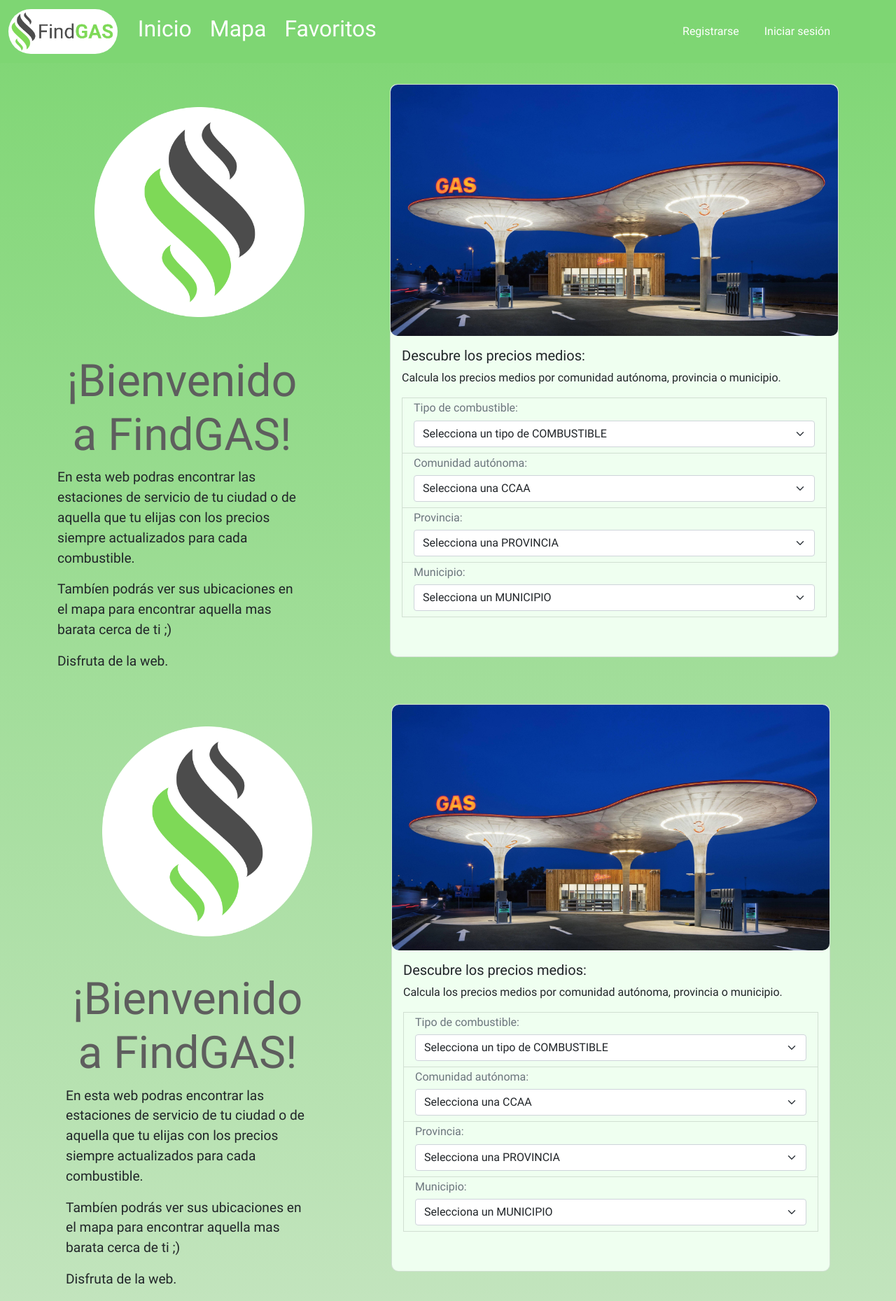
After one commit to Velascouu/FindGAS_Solution, a PHP site: page /index.html in a window 1280 px wide. The commit adds this page. Shown: the whole page at 70% size. Run offline with PHP 8.4, Linux system fonts and the light colour scheme.

Commit message:
Cambios del crud

```diff
--- a/guardar_favorito.php
+++ b/guardar_favorito.php
@@ -37,9 +37,6 @@ $user = $cargaUtil->user;
 
 
 include_once "funciones.php";
-$respuesta = guardarProducto($ideess, $IDMunicipio, $IDProvincia, $IDCCAA, $CP, $Direccion,
-    $Horario, $Latitud, $Longitud, $Localidad, $Margen, $Municipio, $Precio_Biodiesel, $Precio_Bioetanol,
-    $Precio_GNC, $Precio_GNL, $Precio_GasesPetroleo, $Precio_GasoleoA, $Precio_GasoleoB, $Precio_GasoleoPremium,
-    $Precio_Gasolina95E10, $Precio_Gasolina95E5, $Precio_Gasolina95E5Premium, $Precio_Gasolina98E10, $Precio_Gasolina98E5, $Precio_Hidrogeno, $user);
+$respuesta = guardarProducto($ideess, $IDMunicipio, $IDProvincia, $IDCCAA, $CP, $Direccion, $Horario, $Latitud, $Longitud, $Localidad, $Margen, $Municipio, $Precio_Biodiesel, $Precio_Bioetanol, $Precio_GNC, $Precio_GNL, $Precio_GasesPetroleo, $Precio_GasoleoA, $Precio_GasoleoB, $Precio_GasoleoPremium, $Precio_Gasolina95E10, $Precio_Gasolina95E5, $Precio_Gasolina95E5Premium, $Precio_Gasolina98E10, $Precio_Gasolina98E5, $Precio_Hidrogeno, $user);
 // Devolver al cliente la respuesta de la función
 echo json_encode($respuesta);
--- /dev/null
+++ b/index.html
@@ -0,0 +1,189 @@
+<!DOCTYPE html>
+<html lang="en">
+<head>
+    <meta charset="UTF-8">
+    <meta http-equiv="X-UA-Compatible" content="IE=edge">
+    <meta name="viewport" content="width=device-width, initial-scale=1.0">
+    <title>FindGAS</title>
+    <link rel="icon" href="./assets/img/FindGAS_icono_modified.png">
+    <!-- <link rel="stylesheet" href="https://unpkg.com/bulma@0.9.1/css/bulma.min.css"> -->
+    <link href="https://cdn.jsdelivr.net/npm/bootstrap@5.1.3/dist/css/bootstrap.min.css" rel="stylesheet" integrity="sha384-1BmE4kWBq78iYhFldvKuhfTAU6auU8tT94WrHftjDbrCEXSU1oBoqyl2QvZ6jIW3" crossorigin="anonymous">
+    <link rel="stylesheet" href="./css/global.css">
+</head>
+<body>
+    <header></header>
+    <main>
+<!-- ///////////////////////////////////////////////////// Barra de navegación /////////////////////////////////////////////////////////////// -->
+        <nav class="navbar sticky-top navbar-expand-lg navbar-dark" id="navegadorHeader">
+            <div class="container-fluid" id="navegador">
+                <!-- <a class="nav-link" href="#"><img src="./assets/logo.png" id="logoHeader"></a> -->
+                <a class="navbar-brand"><img src="./assets/img/FindGAS_icono_horizontal.png" style="height: 8vh; border-radius: 4vh;"></a>
+                <button class="navbar-toggler" type="button" data-bs-toggle="collapse" data-bs-target="#navbarNav" aria-controls="navbarNav" aria-expanded="false" aria-label="Toggle navigation">
+                    <span class="navbar-toggler-icon"></span>
+                </button>
+                <div class="collapse navbar-collapse" id="navbarNav">
+                    <ul class="navbar-nav">
+                        <li class="nav-item">
+                            <a class="nav-link active" aria-current="page" href="./index.php"><h2>Inicio</h2></a>
+                        </li>
+                        <li class="nav-item">
+                            <a class="nav-link active" href="./map.php"><h2>Mapa</h2></a>
+                        </li>
+                        <!-- <li class="nav-item">
+                            <a class="nav-link active" href="./buscador.html"><h2>Buscador</h2></a>
+                        </li> -->
+                        <li class="nav-item">
+                            <a class="nav-link active" href="./favoritos.php"><h2><b2>Favoritos</b2></h2></a>
+                        </li>
+                    </ul>
+                </div>
+                <div id="navegadorInicio"  style="margin-right: 5vw;">
+                    <ul class="nav nav-pills justify-content-end">
+                        <li class="nav-item" style="margin: 5px;">
+                            <a class="btn btn-primary" href="./registro.php" role="button">Registrarse</a>
+                        </li>
+                        <li class="nav-item" style="margin: 5px;">
+                            <!-- Button trigger modal -->
+                            <button type="button" class="btn btn-primary" data-bs-toggle="modal" data-bs-target="#modalLogin">Iniciar sesión</button>
+                        </li>
+                        </ul>
+                </div>
+            </div>
+        </nav>
+
+<!-- ////////////////////////////////////////////////////////////// Fin /////////////////////////////////////////////////////////////////////// -->
+
+
+<!-- ///////////////////////////////////////////////////// Contenedor principal /////////////////////////////////////////////////////////////// -->
+<div class="container">
+    <div class="row">
+        <div class="col-12 col-lg-4" id="welcomeArea">
+            <div>
+                <img src="./assets/img/FindGAS_icono_modified.png" class="card-img-top" alt="..." style="max-height: 300px; max-width: 300px; margin: 15% 15%;">
+                <h1 style="color: rgb(94, 94, 94); font-size: 4em; text-align: center; font-weight: bold; font-family: Roboto;">¡Bienvenido a FindGAS!</h1>
+                <p style="font-size: 1.2em; font-weight: 200; font-family: Roboto;">En esta web podras encontrar las estaciones de servicio de tu ciudad o de aquella que tu elijas con los precios siempre actualizados para cada combustible.</p>
+                <p style="font-size: 1.2em; font-weight: 200; font-family: Roboto;">Tambíen podrás ver sus ubicaciones en el mapa para encontrar aquella mas barata cerca de ti ;)</p>
+                <p style="font-size: 1.2em; font-weight: 200; font-family: Roboto;">Disfruta de la web.</p>
+            </div>
+        </div>
+        <div class="col-12 col-lg-1">
+
+        </div>
+        <div class="col-12 col-lg-7" id="preciosArea">
+            <div class="card" style="width: 100%; height: auto; background-color: rgb(239, 255, 240); border-radius: 10px; margin-top: 20px; margin-bottom: 20px;">
+                <img src="./assets/img/estacion.jpg" class="card-img-top" alt="..." style="border-radius: 10px;">
+                <div class="card-body">
+                    <h5 class="card-title"><b>Descubre los precios medios:</b></h5>
+                    <p class="card-text">Calcula los precios medios por comunidad autónoma, provincia o municipio.</p>
+
+                    <li class="list-group-item" style="width: 100%; height: auto; background-color: rgb(239, 255, 240);">
+                            <h6 class="card-subtitle mb-2 text-muted">Tipo de combustible:</h6>
+                            <select class="form-select" id="selectCombustible" name="selectCombustible" aria-label="Default select example" onchange="buscarEESSporMun(document.getElementById('selectMunicipio').value)">
+                                <option selected disabled>Selecciona un tipo de COMBUSTIBLE</option>
+                                <option value="gasolina95">Gasolina 95</option>
+                                <option value="gasolina95premium">Gasolina 95 Premium</option>
+                                <option value="gasolina98">Gasolina 98</option>
+                                <option value="diesel">Diesel</option>
+                                <option value="diesel+">Diesel +</option>
+                                <option value="biodiesel">Biodiesel</option>
+                                <option value="bioetanol">Bioetanol</option>
+                                <option value="GNC">Gas Natural Comprimido</option>
+                                <option value="GNL">Gas Natural Licuado</option>
+                                <option value="hidrogeno">Hidrógeno</option>
+                            </select>
+                        </li>
+                        <li class="list-group-item" style="width: 100%; height: auto; background-color: rgb(239, 255, 240);">
+                            <h6 class="card-subtitle mb-2 text-muted">Comunidad autónoma:</h6>
+                            <select class="form-select" id="selectCCAA" name="selectCCAA" aria-label="Default select example" onchange="buscarProvincias(document.getElementById('selectCCAA').value); buscarEESSxCCAAyPrecio(document.getElementById('selectCCAA').value, document.getElementById('selectCombustible').value);">
+                                <option selected disabled>Selecciona una CCAA</option>
+                            </select>
+                        </li>
+                        <li class="list-group-item" style="width: 100%; height: auto; background-color: rgb(239, 255, 240);">
+                            <h6 class="card-subtitle mb-2 text-muted">Provincia:</h6>
+                            <select class="form-select" id="selectProvincia" name="selectProvincia" aria-label="Default select example" onchange="buscarMunicipios(document.getElementById('selectProvincia').value); buscarEESSxProvinciayPrecio(document.getElementById('selectCCAA').value, document.getElementById('selectCombustible').value);">
+                                <option selected disabled>Selecciona una PROVINCIA</option>
+                            </select>
+                        </li>
+                        <li class="list-group-item" style="width: 100%; height: auto; background-color: rgb(239, 255, 240);">
+                            <h6 class="card-subtitle mb-2 text-muted">Municipio:</h6>
+                            <select class="form-select" id="selectMunicipio" name="selectMunicipio" aria-label="Default select example" onchange="buscarEESSxMunicipioyPrecio(document.getElementById('selectCCAA').value, document.getElementById('selectCombustible').value);">
+                                <option selected disabled>Selecciona un MUNICIPIO</option>
+                            </select>
+                        </li>
+                      </ul>
+                      <div id="inputPrecioMedio" style="width: 500px; text-align: center; padding: 20px;"></div>
+
+                    <!-- <a href="#" class="btn btn-primary" onclick="preciosMedios()">Calcular</a> -->
+                </div>
+
+        </div>
+      </div>
+</div>
+
+
+
+<!-- ///////////////////////////////////////////////////// Contenedor principal /////////////////////////////////////////////////////////////// -->
+<div class="container">
+    <div class="row">
+        <div class="col-12 col-lg-4" id="welcomeArea">
+            <div>
+                <img src="./assets/img/FindGAS_icono_modified.png" class="card-img-top" alt="..." style="max-height: 300px; max-width: 300px; margin: 15% 15%;">
+                <h1 style="color: rgb(94, 94, 94); font-size: 4em; text-align: center; font-weight: bold; font-family: Roboto;">¡Bienvenido a FindGAS!</h1>
+                <p style="font-size: 1.2em; font-weight: 200; font-family: Roboto;">En esta web podras encontrar las estaciones de servicio de tu ciudad o de aquella que tu elijas con los precios siempre actualizados para cada combustible.</p>
+                <p style="font-size: 1.2em; font-weight: 200; font-family: Roboto;">Tambíen podrás ver sus ubicaciones en el mapa para encontrar aquella mas barata cerca de ti ;)</p>
+                <p style="font-size: 1.2em; font-weight: 200; font-family: Roboto;">Disfruta de la web.</p>
+            </div>
+        </div>
+        <div class="col-12 col-lg-1">
+
+        </div>
+        <div class="col-12 col-lg-7" id="preciosArea">
+            <div class="card" style="width: 100%; height: auto; background-color: rgb(239, 255, 240); border-radius: 10px; margin-top: 20px; margin-bottom: 20px;">
+                <img src="./assets/img/estacion.jpg" class="card-img-top" alt="..." style="border-radius: 10px;">
+                <div class="card-body">
+                    <h5 class="card-title"><b>Descubre los precios medios:</b></h5>
+                    <p class="card-text">Calcula los precios medios por comunidad autónoma, provincia o municipio.</p>
+
+                    <li class="list-group-item" style="width: 100%; height: auto; background-color: rgb(239, 255, 240);">
+                            <h6 class="card-subtitle mb-2 text-muted">Tipo de combustible:</h6>
+                            <select class="form-select" id="selectCombustible" name="selectCombustible" aria-label="Default select example" onchange="buscarEESSporMun(document.getElementById('selectMunicipio').value)">
+                                <option selected disabled>Selecciona un tipo de COMBUSTIBLE</option>
+                                <option value="gasolina95">Gasolina 95</option>
+                                <option value="gasolina95premium">Gasolina 95 Premium</option>
+                                <option value="gasolina98">Gasolina 98</option>
+                                <option value="diesel">Diesel</option>
+                                <option value="diesel+">Diesel +</option>
+                                <option value="biodiesel">Biodiesel</option>
+                                <option value="bioetanol">Bioetanol</option>
+                                <option value="GNC">Gas Natural Comprimido</option>
+                                <option value="GNL">Gas Natural Licuado</option>
+                                <option value="hidrogeno">Hidrógeno</option>
+                            </select>
+                        </li>
+                        <li class="list-group-item" style="width: 100%; height: auto; background-color: rgb(239, 255, 240);">
+                            <h6 class="card-subtitle mb-2 text-muted">Comunidad autónoma:</h6>
+                            <select class="form-select" id="selectCCAA" name="selectCCAA" aria-label="Default select example" onchange="buscarProvincias(document.getElementById('selectCCAA').value); buscarEESSxCCAAyPrecio(document.getElementById('selectCCAA').value, document.getElementById('selectCombustible').value);">
+                                <option selected disabled>Selecciona una CCAA</option>
+                            </select>
+                        </li>
+                        <li class="list-group-item" style="width: 100%; height: auto; background-color: rgb(239, 255, 240);">
+                            <h6 class="card-subtitle mb-2 text-muted">Provincia:</h6>
+                            <select class="form-select" id="selectProvincia" name="selectProvincia" aria-label="Default select example" onchange="buscarMunicipios(document.getElementById('selectProvincia').value); buscarEESSxProvinciayPrecio(document.getElementById('selectCCAA').value, document.getElementById('selectCombustible').value);">
+                                <option selected disabled>Selecciona una PROVINCIA</option>
+                            </select>
+                        </li>
+                        <li class="list-group-item" style="width: 100%; height: auto; background-color: rgb(239, 255, 240);">
+                            <h6 class="card-subtitle mb-2 text-muted">Municipio:</h6>
+                            <select class="form-select" id="selectMunicipio" name="selectMunicipio" aria-label="Default select example" onchange="buscarEESSxMunicipioyPrecio(document.getElementById('selectCCAA').value, document.getElementById('selectCombustible').value);">
+                                <option selected disabled>Selecciona un MUNICIPIO</option>
+                            </select>
+                        </li>
+                      </ul>
+                      <div id="inputPrecioMedio" style="width: 500px; text-align: center; padding: 20px;"></div>
+
+                    <!-- <a href="#" class="btn btn-primary" onclick="preciosMedios()">Calcular</a> -->
+                </div>
+
+        </div>
+      </div>
+</div>
--- a/index.php
+++ b/index.php
@@ -18,7 +18,7 @@
 
                 </div>
                 <div class="col-12 col-lg-7" id="preciosArea">
-                    <div class="card" style="width: 100%; height: auto; background-color: rgb(239, 255, 240); border-radius: 10px; margin-top: 20px;">
+                    <div class="card" style="width: 100%; height: auto; background-color: rgb(239, 255, 240); border-radius: 10px; margin-top: 20px; margin-bottom: 20px;">
                         <img src="./assets/img/estacion.jpg" class="card-img-top" alt="..." style="border-radius: 10px;">
                         <div class="card-body">
                             <h5 class="card-title"><b>Descubre los precios medios:</b></h5>
@@ -61,7 +61,7 @@
                               </ul>
                               <div id="inputPrecioMedio" style="width: 500px; text-align: center; padding: 20px;"></div>
 
-                            <a href="#" class="btn btn-primary" onclick="preciosMedios()">Calcular</a>
+                            <!-- <a href="#" class="btn btn-primary" onclick="preciosMedios()">Calcular</a> -->
                         </div>
 
                 </div>
--- a/obtener_producto_por_id.php
+++ b/obtener_producto_por_id.php
@@ -1,9 +1,9 @@
 
 <?php
-if (!isset($_GET["id"])) {
+if (!isset($_GET["user"])) {
     http_response_code(500);
     exit();
 }
 include_once "funciones.php";
-$producto = obtenerProductoPorIDEESS($_GET["id"]);
+$producto = obtenerEstacionesPorUser($_GET["user"]);
 echo json_encode($producto);
--- a/obtener_user.php
+++ b/obtener_user.php
@@ -1,4 +1,4 @@
 <?php
 include_once "funciones.php";
-$var = obtenerUser($usuario, $password);
+$var = obtenerUser($usuario);
 echo json_encode($var);
```
Also changed, not shown: favoritos.php (+20 -34 lines), funciones.php (+9 -8 lines), js/agregar_fav.js (+97 -19 lines), js/prod.js (+62 -19 lines).
